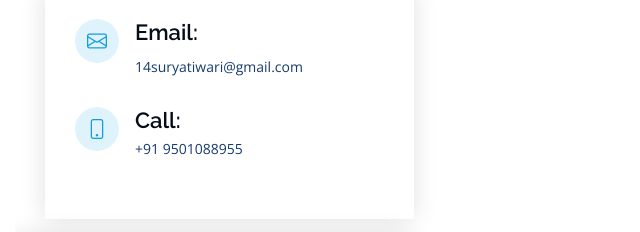
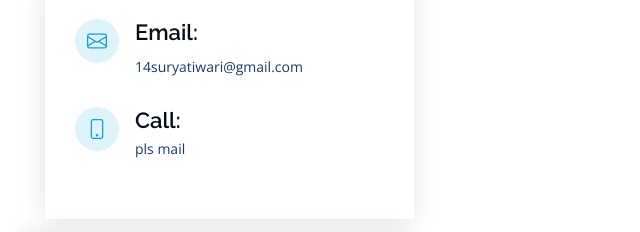
Before and after one commit to SuryaTiwari14/SuryaTiwari, a plain HTML site: page index.html in a window 1280 px wide. Shown: the part 5515-5747 px from the top of the page, 285-925 px from the left. Drawn offline with nearby package versions, Linux system fonts and the light colour scheme.

Commit message:
index.html

```diff
--- a/index.html
+++ b/index.html
@@ -331,7 +331,7 @@
               <div class="phone">
                 <i class="bi bi-phone"></i>
                 <h4>Call:</h4>
-                <p>+91 9501088955</p>
+                <p>pls mail</p>
               </div>
             </div>
 
```
